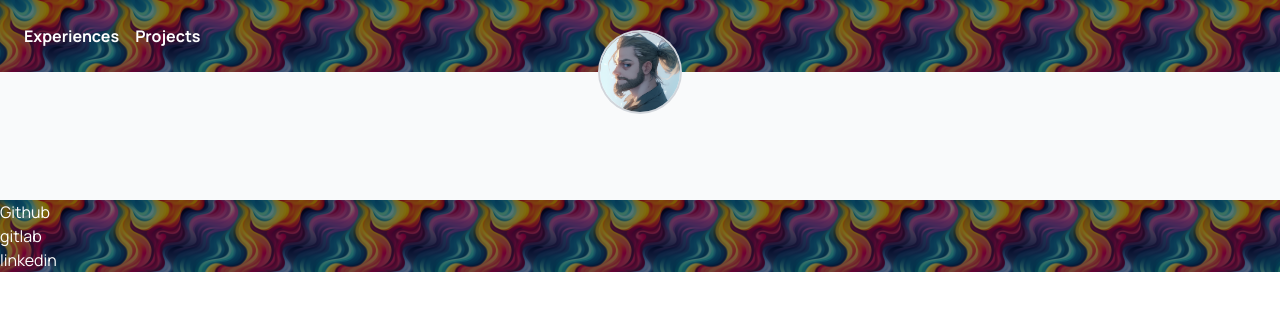
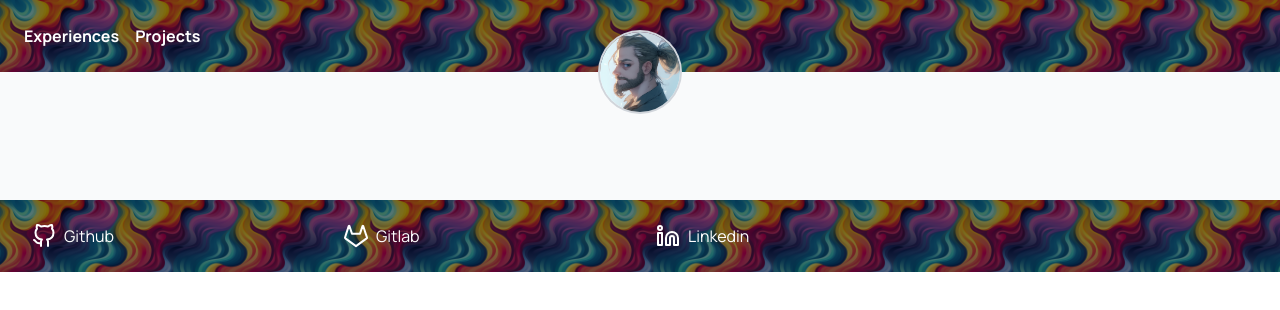
Before and after one commit to benmtz/b-mertz.com, a React (Vite) app: page / in a window 1280 px wide. Shown: the top 310 px of the page. Built offline with nearby package versions, Linux system fonts and the light colour scheme.

Commit message:
feat: add feather icons on footer links

```diff
--- a/package.json
+++ b/package.json
@@ -16,6 +16,7 @@
   "dependencies": {
     "react": "^18.2.0",
     "react-dom": "^18.2.0",
+    "react-feather": "^2.0.10",
     "react-router-dom": "^6.16.0",
     "reset-css": "^5.0.2"
   },
--- a/src/components/Footer.tsx
+++ b/src/components/Footer.tsx
@@ -1,3 +1,5 @@
+import {GitHub, Gitlab, Linkedin} from "react-feather";
+
 type Props = {
   tile: string
 }
@@ -6,11 +8,11 @@ function Footer({tile}: Props) {
   return (
     <div className={"relative"}>
       <div className='absolute w-full h-full z-0 bg-repeat bg-mj box-content' style={{ backgroundImage: `url(/tiles/tiling_${tile}.png)` }} />
-      <div className='relative w-full h-full z-1 flex backdrop-brightness-50 text-white' >
-        <ul>
-          <li><a href="https://github.com/benmtz" target="_blank">Github</a></li>
-          <li><a href="https://gitlab.com/IB3n" target="_blank">gitlab</a></li>
-          <li><a href="https://www.linkedin.com/in/benjamin-mertz-5470a1108" target="_blank">linkedin</a></li>
+      <div className='relative w-full h-full z-1 backdrop-brightness-50 text-white pt-6' >
+        <ul className={'grid grid-cols-1 md:grid-cols-4 gap-x-8 px-8'}>
+          <li><a className={'flex inline-flex mb-6'} href="https://github.com/benmtz" target="_blank"><GitHub className={'mr-2'}/>Github</a></li>
+          <li><a className={'flex inline-flex mb-6'} href="https://gitlab.com/IB3n" target="_blank"><Gitlab  className={'mr-2'}/>Gitlab</a></li>
+          <li><a className={'flex inline-flex'} href="https://www.linkedin.com/in/benjamin-mertz-5470a1108" target="_blank"><Linkedin  className={'mr-2'}/>Linkedin</a></li>
         </ul>
       </div>
     </div>
--- a/src/components/ProjectCard.tsx
+++ b/src/components/ProjectCard.tsx
@@ -1,3 +1,4 @@
+
 import {Project} from "../models/Project.ts";
 
 type ProjectCardProps = {
```
Also changed, not shown: 1 other file (tests, documents, lock files or other folders).
